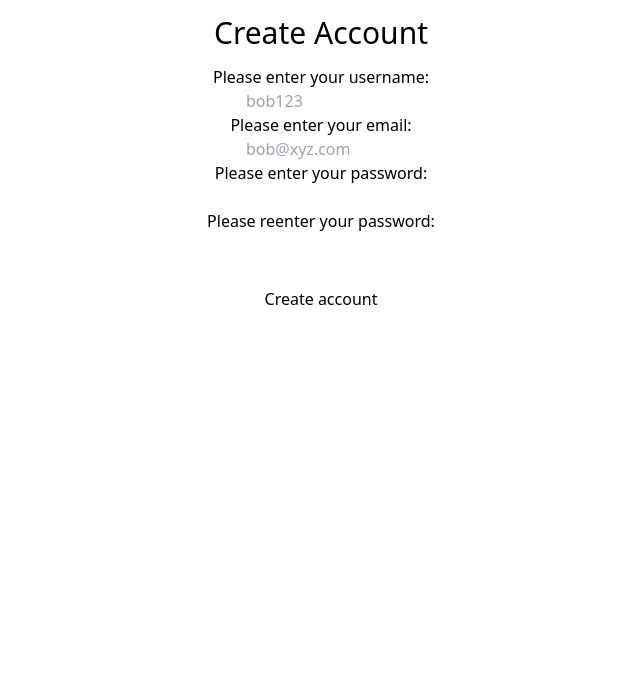
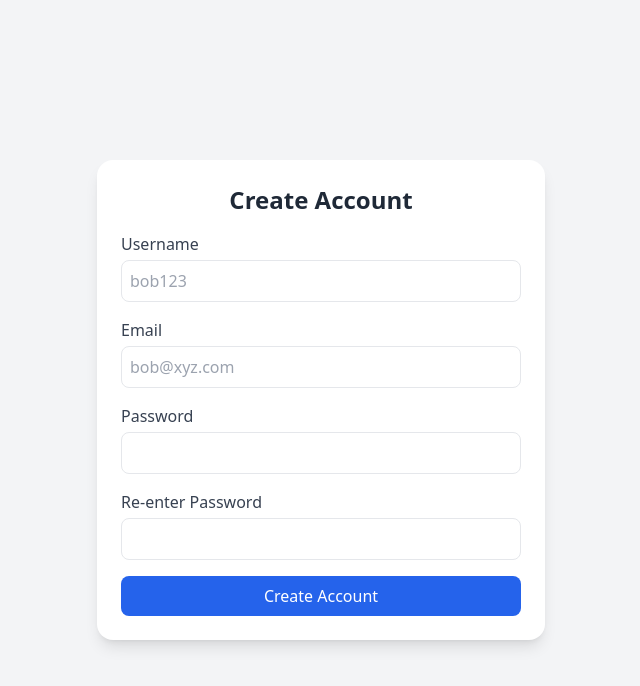
Before and after one commit to andrewt1018/OuiTravel, a React (Create React App) app in the folder frontend/: page /create-account in a window 1280 px wide. Shown: the top 686 px of the page, without its empty margins (319-959 px from the left). Built offline with nearby package versions, Linux system fonts and the light colour scheme; the HTML template or start-up script is replaced by a standard one.

Commit message:
Made login and create account pages look prettier

```diff
--- a/frontend/src/components/CreateAccount.js
+++ b/frontend/src/components/CreateAccount.js
@@ -37,62 +37,67 @@ function CreateAccount() {
       };
 
     return (
-        <div className="main">
-            <p className="title">Create Account</p>
-            <div className="wrapper">
-                <form onSubmit={handleSubmit}>
-                    <div className="usernameBox">
-                        <p>
-                            Please enter your username:
-                        </p>
+        <div className="flex flex-col items-center justify-center min-h-screen bg-gray-100 p-6">
+        <div className="w-full max-w-md bg-white shadow-lg rounded-2xl p-6">
+          <h2 className="text-2xl font-semibold text-center text-gray-800 mb-4">
+            Create Account
+          </h2>
+          <form onSubmit={handleSubmit} className="space-y-4">
+            <div>
+              <label className="block text-gray-700 font-medium">Username</label>
               <input
-                            className="inputs"
+                className="w-full mt-1 p-2 border rounded-lg focus:outline-none focus:ring-2 focus:ring-blue-500"
                 type="text"
                 placeholder="bob123"
                 value={username}
                 onChange={(e) => setUsername(e.target.value)}
+                required
               />
             </div>
-                    <div className="emailBox">
-                        <p>
-                            Please enter your email:
-                        </p>
+
+            <div>
+              <label className="block text-gray-700 font-medium">Email</label>
               <input
-                            className="inputs"
-                            type="text"
+                className="w-full mt-1 p-2 border rounded-lg focus:outline-none focus:ring-2 focus:ring-blue-500"
+                type="email"
                 placeholder="bob@xyz.com"
                 value={email}
                 onChange={(e) => setEmail(e.target.value)}
+                required
               />
             </div>
-                    <div className="passwordBox">
-                        <p>
-                            Please enter your password:
-                        </p>
+
+            <div>
+              <label className="block text-gray-700 font-medium">Password</label>
               <input
-                            className="inputs"
+                className="w-full mt-1 p-2 border rounded-lg focus:outline-none focus:ring-2 focus:ring-blue-500"
                 type="password"
                 value={password}
                 onChange={(e) => setPassword(e.target.value)}
+                required
               />
             </div>
-                    <div className="reenterPasswordBox">
-                        <p>
-                            Please reenter your password:
-                        </p>
+
+            <div>
+              <label className="block text-gray-700 font-medium">Re-enter Password</label>
               <input
-                            className="inputs"
+                className="w-full mt-1 p-2 border rounded-lg focus:outline-none focus:ring-2 focus:ring-blue-500"
                 type="password"
                 value={reenterPass}
                 onChange={(e) => setReenterPass(e.target.value)}
+                required
               />
             </div>
-                    <button style={{"marginTop": "30px"}}>
-                        Create account
+
+            <button
+              type="submit"
+              className="w-full mt-4 bg-blue-600 text-white py-2 rounded-lg hover:bg-blue-700 transition duration-300"
+            >
+              Create Account
             </button>
           </form>
         </div>
       </div>
-    )
+    );
 }
 export default CreateAccount;
--- a/frontend/src/components/Login.js
+++ b/frontend/src/components/Login.js
@@ -48,37 +48,42 @@ const Login = () => {
   };
 
   return (
-    <div className="main">
-      <p className="title">Login</p>
-      <div className="wrapper">
-        <form onSubmit={handleSubmit}>
-          <div className="usernameInput">
+      <div className="flex flex-col items-center justify-center min-h-screen bg-gray-100 p-6">
+        <div className="w-full max-w-md bg-white shadow-lg rounded-2xl p-6">
+          <h1 className="text-3xl font-semibold text-center text-gray-800">Welcome to OuiTravel!</h1>
+          <h2 className="text-xl font-medium text-center text-gray-600 mt-4">Login</h2>
+          <form onSubmit={handleSubmit} className="space-y-4 mt-6">
+            <div>
               <input
-              className="inputs"
                 type="text"
-              placeholder={'Username'}
+                className="w-full p-3 border rounded-lg focus:outline-none focus:ring-2 focus:ring-blue-500"
+                placeholder="Username"
                 value={username}
                 onChange={(e) => setUsername(e.target.value)}
+                required
               />
             </div>
-          <div className="passwordInput">
+            <div>
               <input
-              className="inputs"
                 type="password"
-              placeholder={'Password'}
+                className="w-full p-3 border rounded-lg focus:outline-none focus:ring-2 focus:ring-blue-500"
+                placeholder="Password"
                 value={password}
                 onChange={(e) => setPassword(e.target.value)}
+                required
               />
             </div>
-
-          <button>
-            {'Login'}
+            <button
+              type="submit"
+              className="w-full bg-blue-600 text-white py-2 rounded-lg hover:bg-blue-700 transition duration-300"
+            >
+              Login
             </button>
-          <p>
-            {"Don't have an account?"} <Link to="/create-account">{'Create one here'}</Link>.
+            <p className="text-center text-gray-700">
+              Don't have an account? <Link className="underline text-blue-600 hover:text-blue-800" to="/create-account">Create one here</Link>.
             </p>
-          <p>
-            {'Forgot your password?'} <Link to="/reset-password">{'Reset your password'}</Link>.
+            <p className="text-center text-gray-700">
+              Forgot your password? <Link className="underline text-blue-600 hover:text-blue-800" to="/reset-password">Reset your password</Link>.
             </p>
           </form>
         </div>
--- a/frontend/src/components/styles/general.css
+++ b/frontend/src/components/styles/general.css
@@ -21,7 +21,7 @@
 }
 
 .usernameInput {
-    padding-bottom: 10px;
+    width: 150px;
 }
 
 .passwordInput {
```
Lines whose indentation alone changed are shown as unchanged.
